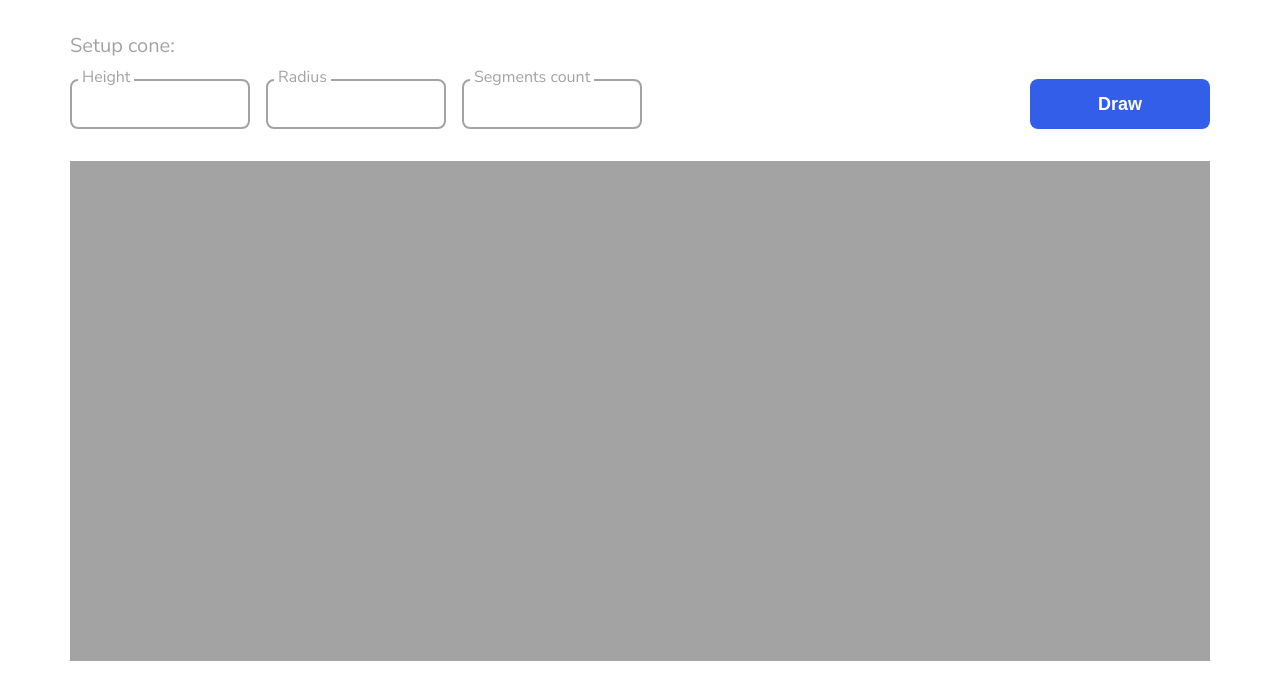
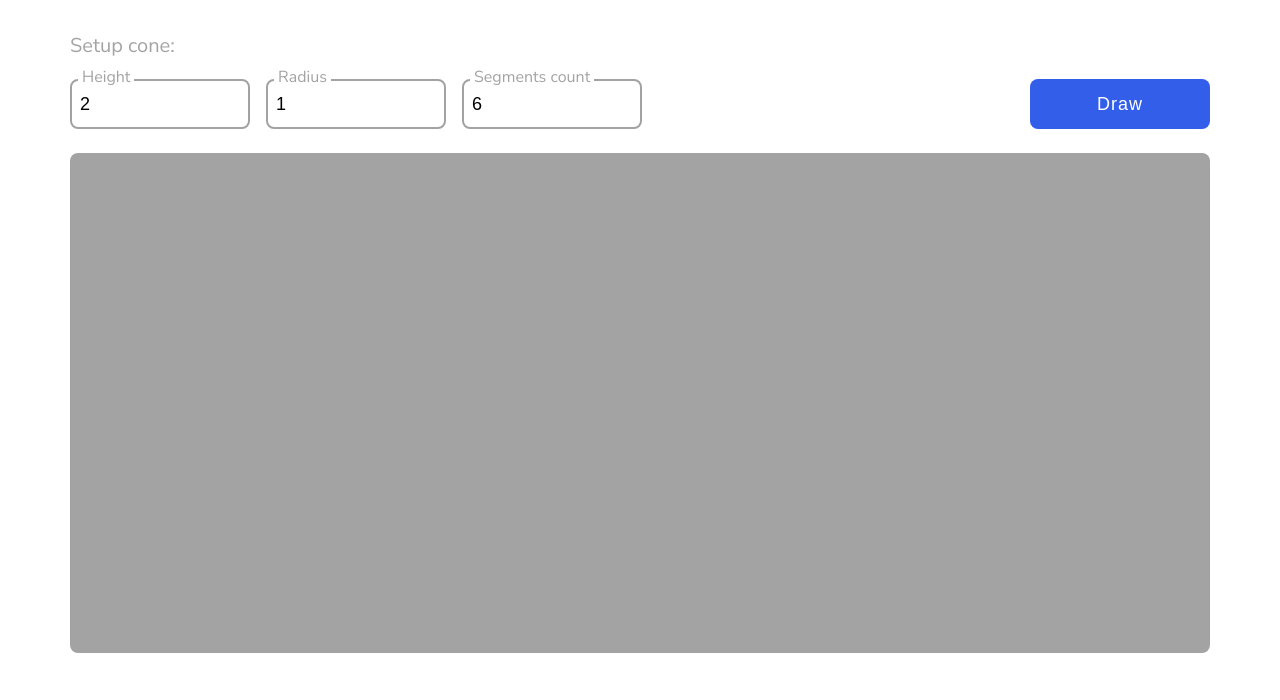
Before and after one commit to puphs/3d-cone-app, a website with bundled scripts: page client/index.html in a window 1280 px wide. Built offline with nearby package versions, Linux system fonts and the light colour scheme.

Commit message:
small changes in html and css

```diff
--- a/client/index.html
+++ b/client/index.html
@@ -20,13 +20,15 @@
 				<section class="cone-setup">
 					<h3 class="cone-setup__header">Setup cone:</h3>
 					<div class="cone-setup-form__outer">
-						<form class="cone-setup-form" method="POST">
+						<form class="cone-setup-form" action="#">
 							<div class="cone-setup-form__elements">
 								<div class="cone-setup-form__element">
 									<input
 										class="cone-setup-form__height-input cone-setup-form__input"
 										id="height"
 										name="height"
+										type="number"
+										value="2"
 									/>
 									<label class="cone-setup-form__height-label cone-setup-form__label" for="height">
 										Height
@@ -37,6 +39,8 @@
 										class="cone-setup-form__radius-input cone-setup-form__input"
 										id="radius"
 										name="radius"
+										type="number"
+										value="1"
 									/>
 									<label class="cone-setup-form__radius-label cone-setup-form__label" for="radius">
 										Radius
@@ -46,7 +50,9 @@
 									<input
 										class="cone-setup-form__segments-count-input cone-setup-form__input"
 										id="segments-count"
-										name="segments-count"
+										name="segmentsCount"
+										type="number"
+										value="6"
 									/>
 									<label
 										class="cone-setup-form__segments-count-label cone-setup-form__label"
--- a/client/scss/style.scss
+++ b/client/scss/style.scss
@@ -4,6 +4,7 @@
 
 :root {
 	--color-primary: #335eea;
+	--color-primary-dark: #2249ca;
 	--color-inactive: #a3a3a3;
 	--color-body: #ffffff;
 }
@@ -20,7 +21,7 @@ body {
 }
 
 .cone-setup {
-	padding: 32px 0;
+	padding: 32px 0 24px;
 }
 
 .cone-setup__header {
@@ -86,21 +87,29 @@ body {
 .cone-setup-form__submit-btn {
 	background-color: var(--color-primary);
 	min-width: 180px;
+	height: 50px;
+	padding: 0;
+
 	display: flex;
 	justify-content: center;
 	align-items: center;
 	font-size: 18px;
 	line-height: 25px;
+	letter-spacing: 1px;
 	color: #ffffff;
-	font-weight: 600;
+	border: none;
 	border-radius: 8px;
-	height: 50px;
-	border: none;
 	cursor: pointer;
+	transition: background-color 0.3s;
+	&:hover {
+		background-color: var(--color-primary-dark);
+	}
 }
 
 .view-3d {
 	width: 100%;
 	height: 500px;
+	border-radius: 8px;
+	overflow: hidden;
 	background-color: var(--color-inactive);
 }
```
Also changed, not shown: client/css/style.css.
